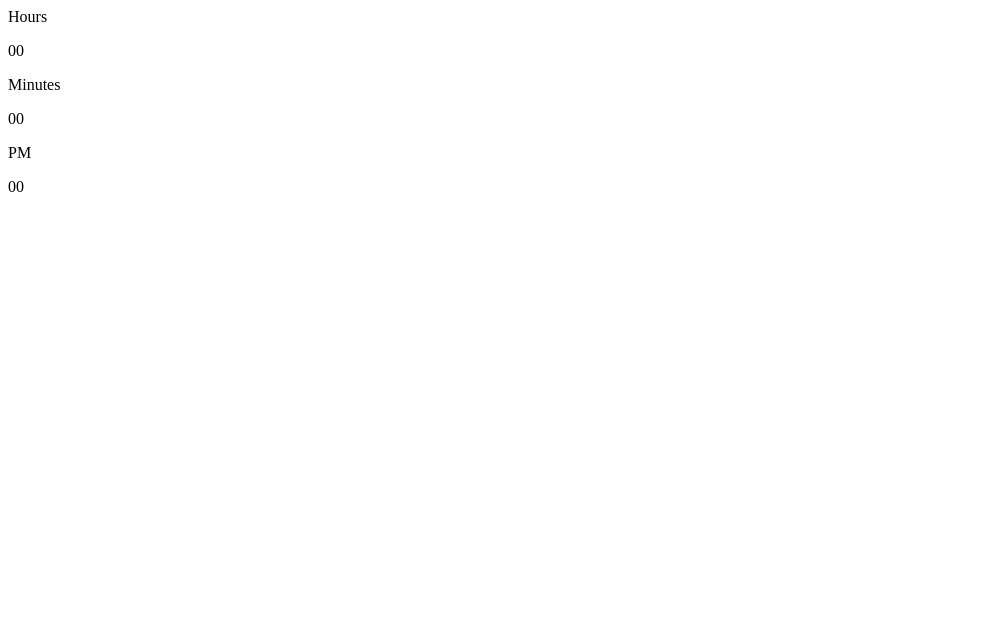
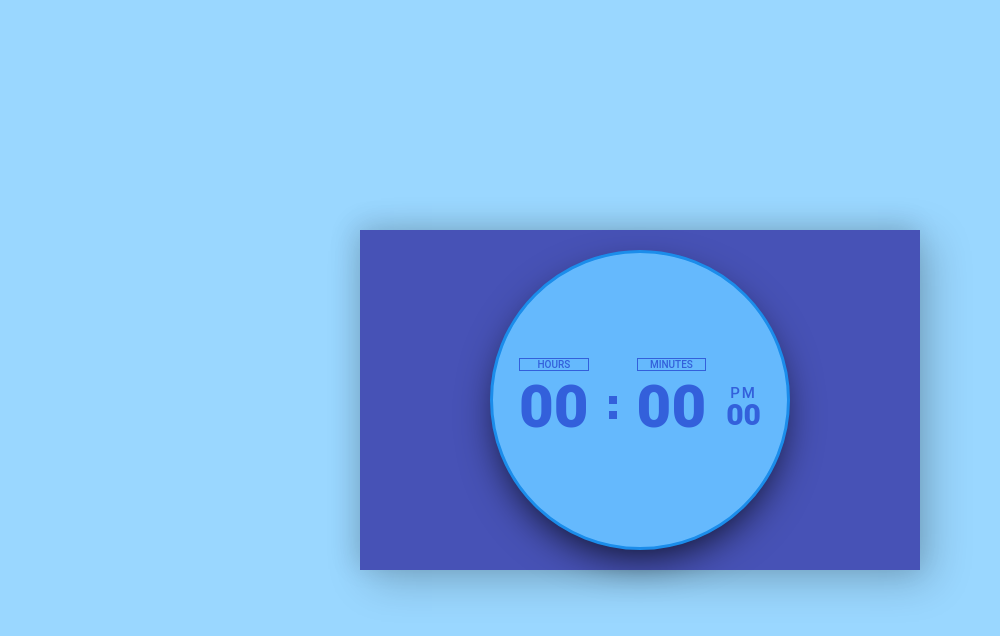
Before and after one commit to afmssrahi/Digital-Clock, a plain HTML site: page index.html in a window 1280 px wide. Shown: the whole page, without its empty margins (0-1000 px from the left). Drawn offline with Linux system fonts and the light colour scheme.

Commit message:
Created style.css file and link this file with index.html file. After that written some code for styling Digital-Clock in style.css file

```diff
--- a/index.html
+++ b/index.html
@@ -4,6 +4,9 @@
     <meta charset="UTF-8">
     <meta name="viewport" content="width=device-width, initial-scale=1.0">
     <title>Digital-Clock</title>
+
+    <!-- Main Css -->
+    <link rel="stylesheet" href="style.css">
 </head>
 <body>
     <div class="container">
--- /dev/null
+++ b/style.css
@@ -0,0 +1,100 @@
+
+*,
+*::before,
+*::after {
+    margin: 0;
+    padding: 0;
+    box-sizing: border-box;
+}
+
+body {
+    width: 100%;
+    height: 100vh;
+    display: flex;
+    align-items: center;
+    justify-content: center;
+    background: #9ad7ff;
+    font-family: 'Roboto', sans-serif;
+    font-weight: 900;
+}
+
+.container {
+    width: 560px;
+    height: 340px;
+    display: block;
+    box-shadow: 10px 10px 40px rgba(0, 0, 0, 0.215), -5px -5px 25px rgba(0, 0, 0, 0.125);
+    background-color: #4752b6;
+    position: relative;
+}
+
+
+.container .clock-container {
+    width: 300px;
+    height: 300px;
+    border: 3px solid #1b8deb;
+    border-radius: 50%;
+    display: flex;
+    align-items: center;
+    justify-content: center;
+    background-color: rgb(101, 185, 253);
+    color: #3360db;
+    position: absolute;
+    left: 50%;
+    top: 50%;
+    transform: translate(-50%, -50%);
+    box-shadow: 0 15px 40px -10px rgba(0, 0, 0, 0.825);
+}
+
+.container .clock-container > div {
+    padding: 0 10px;
+}
+
+.colon .colon-dot {
+    width: 8px;
+    height: 8px;
+    background: #3360db;
+    margin: 0 auto;
+    position: relative;
+}
+
+.colon .colon-dot::after {
+    content: " ";
+    position: absolute;
+    width: 100%;
+    height: 8px;
+    background: #3360db;
+    top: 15px;
+    left: 0;
+}
+
+.clock-container .period-and-second {
+    margin-top: 15px;
+    line-height: 0.9;
+}
+
+.clock-container span {
+    text-transform: uppercase;
+    font-size: 10px;
+    display:block;
+    text-align: center;
+    border: 1px solid #3360db;
+    font-weight: 500;
+}
+
+
+.clock-container .period-and-second span {
+    font-size: 15px;
+    letter-spacing: 2px;
+    font-weight: 500;
+    border: none;
+    padding: 0 3px;
+}
+
+.clock-container p {
+    font-size: 60px;
+    font-weight: 900;
+
+}
+.clock-container .period-and-second p {
+    font-size: 30px;
+}
```
